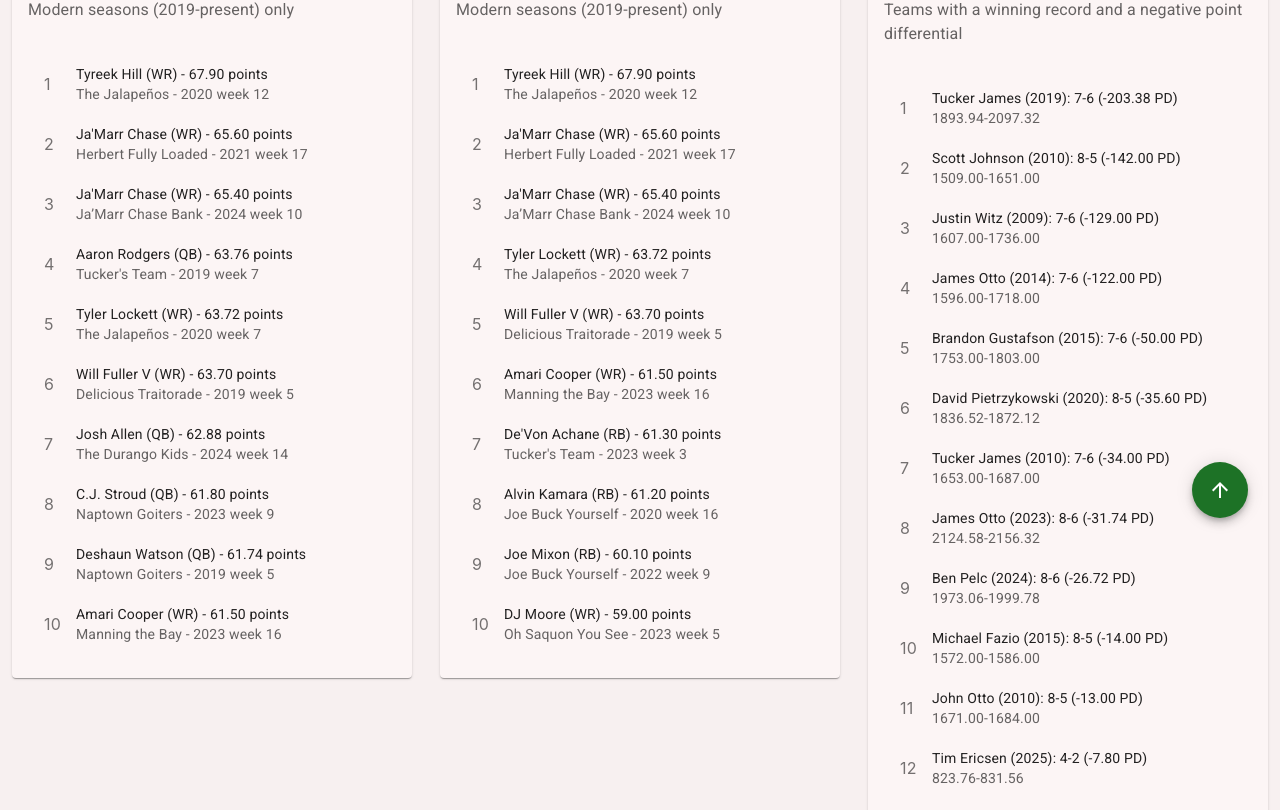
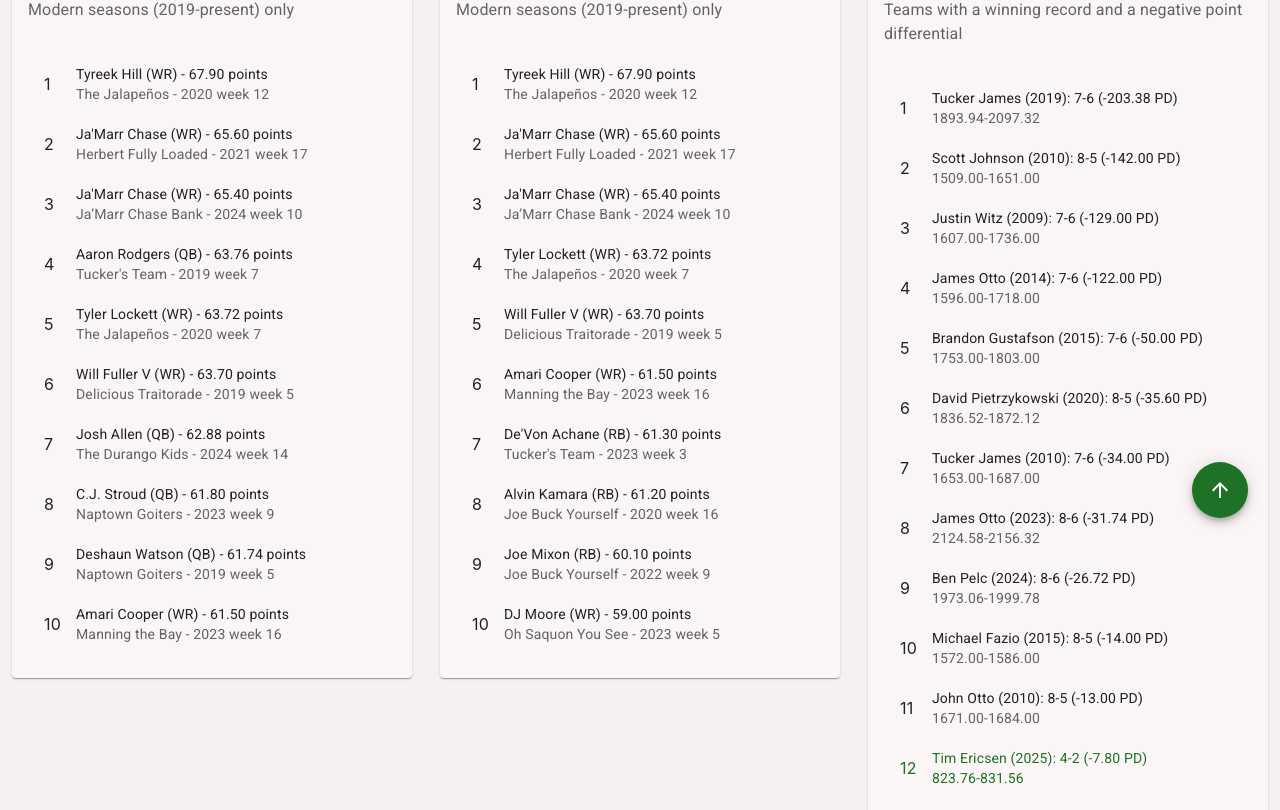
Before and after one commit to MFazio23/ESPN-FFB-Web, a React (Vite) app: page /history/various-facts in a window 1280 px wide. Shown: the part 250-1060 px from the top of the page. Built offline with nearby package versions, Linux system fonts and the light colour scheme.

Commit message:
Add isCurrent to various fact cards to highlight current season entries

```diff
--- a/src/data/files/various-fact-cards.json
+++ b/src/data/files/various-fact-cards.json
@@ -6,52 +6,62 @@
       {
         "number": 1,
         "title": "Tyreek Hill (WR) - 67.90 points",
-        "subtitle": "The Jalapeños - 2020 week 12"
+        "subtitle": "The Jalapeños - 2020 week 12",
+        "isCurrent": false
       },
       {
         "number": 2,
         "title": "Ja'Marr Chase (WR) - 65.60 points",
-        "subtitle": "Herbert Fully Loaded - 2021 week 17"
+        "subtitle": "Herbert Fully Loaded - 2021 week 17",
+        "isCurrent": false
       },
       {
         "number": 3,
         "title": "Ja'Marr Chase (WR) - 65.40 points",
-        "subtitle": "Ja’Marr Chase Bank - 2024 week 10"
+        "subtitle": "Ja’Marr Chase Bank - 2024 week 10",
+        "isCurrent": false
       },
       {
         "number": 4,
         "title": "Aaron Rodgers (QB) - 63.76 points",
-        "subtitle": "Tucker's Team - 2019 week 7"
+        "subtitle": "Tucker's Team - 2019 week 7",
+        "isCurrent": false
       },
       {
         "number": 5,
         "title": "Tyler Lockett (WR) - 63.72 points",
-        "subtitle": "The Jalapeños - 2020 week 7"
+        "subtitle": "The Jalapeños - 2020 week 7",
+        "isCurrent": false
       },
       {
         "number": 6,
         "title": "Will Fuller V (WR) - 63.70 points",
-        "subtitle": "Delicious Traitorade - 2019 week 5"
+        "subtitle": "Delicious Traitorade - 2019 week 5",
+        "isCurrent": false
       },
       {
         "number": 7,
         "title": "Josh Allen (QB) - 62.88 points",
-        "subtitle": "The Durango Kids - 2024 week 14"
+        "subtitle": "The Durango Kids - 2024 week 14",
+        "isCurrent": false
       },
       {
         "number": 8,
         "title": "C.J. Stroud (QB) - 61.80 points",
-        "subtitle": "Naptown Goiters - 2023 week 9"
+        "subtitle": "Naptown Goiters - 2023 week 9",
+        "isCurrent": false
       },
       {
         "number": 9,
         "title": "Deshaun Watson (QB) - 61.74 points",
-        "subtitle": "Naptown Goiters - 2019 week 5"
+        "subtitle": "Naptown Goiters - 2019 week 5",
+        "isCurrent": false
       },
       {
         "number": 10,
         "title": "Amari Cooper (WR) - 61.50 points",
-        "subtitle": "Manning the Bay - 2023 week 16"
+        "subtitle": "Manning the Bay - 2023 week 16",
+        "isCurrent": false
       }
     ]
   },
@@ -62,52 +72,62 @@
       {
         "number": 1,
         "title": "Tyreek Hill (WR) - 67.90 points",
-        "subtitle": "The Jalapeños - 2020 week 12"
+        "subtitle": "The Jalapeños - 2020 week 12",
+        "isCurrent": false
       },
       {
         "number": 2,
         "title": "Ja'Marr Chase (WR) - 65.60 points",
-        "subtitle": "Herbert Fully Loaded - 2021 week 17"
+        "subtitle": "Herbert Fully Loaded - 2021 week 17",
+        "isCurrent": false
       },
       {
         "number": 3,
         "title": "Ja'Marr Chase (WR) - 65.40 points",
-        "subtitle": "Ja’Marr Chase Bank - 2024 week 10"
+        "subtitle": "Ja’Marr Chase Bank - 2024 week 10",
+        "isCurrent": false
       },
       {
         "number": 4,
         "title": "Tyler Lockett (WR) - 63.72 points",
-        "subtitle": "The Jalapeños - 2020 week 7"
+        "subtitle": "The Jalapeños - 2020 week 7",
+        "isCurrent": false
       },
       {
         "number": 5,
         "title": "Will Fuller V (WR) - 63.70 points",
-        "subtitle": "Delicious Traitorade - 2019 week 5"
+        "subtitle": "Delicious Traitorade - 2019 week 5",
+        "isCurrent": false
       },
       {
         "number": 6,
         "title": "Amari Cooper (WR) - 61.50 points",
-        "subtitle": "Manning the Bay - 2023 week 16"
+        "subtitle": "Manning the Bay - 2023 week 16",
+        "isCurrent": false
       },
       {
         "number": 7,
         "title": "De'Von Achane (RB) - 61.30 points",
-        "subtitle": "Tucker's Team - 2023 week 3"
+        "subtitle": "Tucker's Team - 2023 week 3",
+        "isCurrent": false
       },
       {
         "number": 8,
         "title": "Alvin Kamara (RB) - 61.20 points",
-        "subtitle": "Joe Buck Yourself - 2020 week 16"
+        "subtitle": "Joe Buck Yourself - 2020 week 16",
+        "isCurrent": false
       },
       {
         "number": 9,
         "title": "Joe Mixon (RB) - 60.10 points",
-        "subtitle": "Joe Buck Yourself - 2022 week 9"
+        "subtitle": "Joe Buck Yourself - 2022 week 9",
+        "isCurrent": false
       },
       {
         "number": 10,
         "title": "DJ Moore (WR) - 59.00 points",
-        "subtitle": "Oh Saquon You See - 2023 week 5"
+        "subtitle": "Oh Saquon You See - 2023 week 5",
+        "isCurrent": false
       }
     ]
   },
@@ -118,67 +138,80 @@
       {
         "number": 1,
         "title": "Tucker James (2019): 7-6 (-203.38 PD)",
-        "subtitle": "1893.94-2097.32"
+        "subtitle": "1893.94-2097.32",
+        "isCurrent": false
       },
       {
         "number": 2,
         "title": "Scott Johnson (2010): 8-5 (-142.00 PD)",
-        "subtitle": "1509.00-1651.00"
+        "subtitle": "1509.00-1651.00",
+        "isCurrent": false
       },
       {
         "number": 3,
         "title": "Justin Witz (2009): 7-6 (-129.00 PD)",
-        "subtitle": "1607.00-1736.00"
+        "subtitle": "1607.00-1736.00",
+        "isCurrent": false
       },
       {
         "number": 4,
         "title": "James Otto (2014): 7-6 (-122.00 PD)",
-        "subtitle": "1596.00-1718.00"
+        "subtitle": "1596.00-1718.00",
+        "isCurrent": false
       },
       {
         "number": 5,
         "title": "Brandon Gustafson (2015): 7-6 (-50.00 PD)",
-        "subtitle": "1753.00-1803.00"
+        "subtitle": "1753.00-1803.00",
+        "isCurrent": false
       },
       {
         "number": 6,
         "title": "David Pietrzykowski (2020): 8-5 (-35.60 PD)",
-        "subtitle": "1836.52-1872.12"
+        "subtitle": "1836.52-1872.12",
+        "isCurrent": false
       },
       {
         "number": 7,
         "title": "Tucker James (2010): 7-6 (-34.00 PD)",
-        "subtitle": "1653.00-1687.00"
+        "subtitle": "1653.00-1687.00",
+        "isCurrent": false
       },
       {
         "number": 8,
         "title": "James Otto (2023): 8-6 (-31.74 PD)",
-        "subtitle": "2124.58-2156.32"
+        "subtitle": "2124.58-2156.32",
+        "isCurrent": false
       },
       {
         "number": 9,
         "title": "Ben Pelc (2024): 8-6 (-26.72 PD)",
-        "subtitle": "1973.06-1999.78"
+        "subtitle": "1973.06-1999.78",
+        "isCurrent": false
       },
       {
         "number": 10,
         "title": "Michael Fazio (2015): 8-5 (-14.00 PD)",
-        "subtitle": "1572.00-1586.00"
+        "subtitle": "1572.00-1586.00",
+        "isCurrent": false
       },
       {
         "number": 11,
         "title": "John Otto (2010): 8-5 (-13.00 PD)",
-        "subtitle": "1671.00-1684.00"
+        "subtitle": "1671.00-1684.00",
+        "isCurrent": false
       },
       {
         "number": 12,
         "title": "Tim Ericsen (2025): 4-2 (-7.80 PD)",
-        "subtitle": "823.76-831.56"
+        "subtitle": "823.76-831.56",
+        "isCurrent": true
       },
       {
         "number": 13,
         "title": "Ben Pelc (2019): 7-6 (-0.84 PD)",
-        "subtitle": "1907.38-1908.22"
+        "subtitle": "1907.38-1908.22",
+        "isCurrent": false
       }
     ]
   },
@@ -189,57 +222,68 @@
       {
         "number": 1,
         "title": "Nick Kwiecien (2023): 6-8 (145.48 PD)",
-        "subtitle": "2302.82-2157.34"
+        "subtitle": "2302.82-2157.34",
+        "isCurrent": false
       },
       {
         "number": 2,
         "title": "Juan Pablo Siller (2019): 6-7 (87.04 PD)",
-        "subtitle": "1903.90-1816.86"
+        "subtitle": "1903.90-1816.86",
+        "isCurrent": false
       },
       {
         "number": 3,
         "title": "Tim Ericsen (2022): 6-8 (69.66 PD)",
-        "subtitle": "2289.66-2220.00"
+        "subtitle": "2289.66-2220.00",
+        "isCurrent": false
       },
       {
         "number": 4,
         "title": "Blayne Roselle (2022): 6-8 (66.16 PD)",
-        "subtitle": "1925.78-1859.62"
+        "subtitle": "1925.78-1859.62",
+        "isCurrent": false
       },
       {
         "number": 5,
         "title": "Tim Ericsen (2023): 6-8 (66.12 PD)",
-        "subtitle": "2115.52-2049.40"
+        "subtitle": "2115.52-2049.40",
+        "isCurrent": false
       },
       {
         "number": 6,
         "title": "Ben Ericsen (2011): 6-7 (66.00 PD)",
-        "subtitle": "1782.00-1716.00"
+        "subtitle": "1782.00-1716.00",
+        "isCurrent": false
       },
       {
         "number": 7,
         "title": "Dave Smith (2010): 5-8 (41.00 PD)",
-        "subtitle": "1642.00-1601.00"
+        "subtitle": "1642.00-1601.00",
+        "isCurrent": false
       },
       {
         "number": 8,
         "title": "David Breen (2009): 6-7 (25.00 PD)",
-        "subtitle": "1898.00-1873.00"
+        "subtitle": "1898.00-1873.00",
+        "isCurrent": false
       },
       {
         "number": 9,
         "title": "Tim Ericsen (2009): 6-7 (25.00 PD)",
-        "subtitle": "1898.00-1873.00"
+        "subtitle": "1898.00-1873.00",
+        "isCurrent": false
       },
       {
         "number": 10,
         "title": "David Pietrzykowski (2014): 6-7 (21.00 PD)",
-        "subtitle": "1809.00-1788.00"
+        "subtitle": "1809.00-1788.00",
+        "isCurrent": false
       },
       {
         "number": 11,
         "title": "Tucker James (2014): 5-8 (7.00 PD)",
-        "subtitle": "1888.00-1881.00"
+        "subtitle": "1888.00-1881.00",
+        "isCurrent": false
       }
     ]
   },
@@ -250,72 +294,86 @@
       {
         "number": 1,
         "title": "Tim Ericsen",
-        "subtitle": "11 perfect weeks"
+        "subtitle": "11 perfect weeks",
+        "isCurrent": false
       },
       {
         "number": 2,
         "title": "Ben Pelc",
-        "subtitle": "8 perfect weeks"
+        "subtitle": "8 perfect weeks",
+        "isCurrent": false
       },
       {
         "number": 3,
         "title": "Nick Kwiecien",
-        "subtitle": "7 perfect weeks"
+        "subtitle": "7 perfect weeks",
+        "isCurrent": false
       },
       {
         "number": 4,
         "title": "Scott Johnson",
-        "subtitle": "6 perfect weeks"
+        "subtitle": "6 perfect weeks",
+        "isCurrent": false
       },
       {
         "number": 5,
         "title": "James Otto",
-        "subtitle": "5 perfect weeks"
+        "subtitle": "5 perfect weeks",
+        "isCurrent": false
       },
       {
         "number": 6,
         "title": "Michael Fazio",
-        "subtitle": "5 perfect weeks"
+        "subtitle": "5 perfect weeks",
+        "isCurrent": false
       },
       {
         "number": 7,
         "title": "Ben Ericsen",
-        "subtitle": "5 perfect weeks"
+        "subtitle": "5 perfect weeks",
+        "isCurrent": false
       },
       {
         "number": 8,
         "title": "Tucker James",
-        "subtitle": "4 perfect weeks"
+        "subtitle": "4 perfect weeks",
+        "isCurrent": false
       },
       {
         "number": 9,
         "title": "Juan Pablo Siller",
-        "subtitle": "3 perfect weeks"
+        "subtitle": "3 perfect weeks",
+        "isCurrent": false
       },
       {
         "number": 10,
         "title": "Justin Witz",
-        "subtitle": "2 perfect weeks"
+        "subtitle": "2 perfect weeks",
+        "isCurrent": false
       },
       {
         "number": 11,
         "title": "David Pietrzykowski",
-        "subtitle": "2 perfect weeks"
+        "subtitle": "2 perfect weeks",
+        "isCurrent": false
       },
       {
         "number": 12,
         "title": "Blayne Roselle",
-        "subtitle": "1 perfect week"
+        "subtitle": "1 perfect week",
+        "isCurrent": false
       },
       {
         "number": 13,
         "title": "Rolando Lopez",
-        "subtitle": "1 perfect week"
+        "subtitle": "1 perfect week",
+        "isCurrent": false
       },
       {
         "number": 14,
         "title": "Ben Green",
-        "subtitle": "1 perfect week"
+        "subtitle": "1 perfect week",
+        "isCurrent": false
       }
     ]
   },
@@ -326,62 +384,74 @@
       {
         "number": 1,
         "title": "Bye Week Dominators - 182.89 points",
-        "subtitle": "Week 15, 2019 (Actual: 185.56 points)"
+        "subtitle": "Week 15, 2019 (Actual: 185.56 points)",
+        "isCurrent": false
       },
       {
         "number": 2,
         "title": "Flo'Rida Flock - 180.06 points",
-        "subtitle": "Week 16, 2024 (Actual: 154.34 points)"
+        "subtitle": "Week 16, 2024 (Actual: 154.34 points)",
+        "isCurrent": false
       },
       {
         "number": 3,
         "title": "Oh Saquon You See - 178.72 points",
-        "subtitle": "Week 10, 2021 (Actual: 158.88 points)"
+        "subtitle": "Week 10, 2021 (Actual: 158.88 points)",
+        "isCurrent": false
       },
       {
         "number": 4,
         "title": "Uncooked Box - 178.36 points",
-        "subtitle": "Week 6, 2021 (Actual: 161.96 points)"
+        "subtitle": "Week 6, 2021 (Actual: 161.96 points)",
+        "isCurrent": false
       },
       {
         "number": 5,
         "title": "Uncooked Box - 178.12 points",
-        "subtitle": "Week 16, 2020 (Actual: 199.66 points)"
+        "subtitle": "Week 16, 2020 (Actual: 199.66 points)",
+        "isCurrent": false
       },
       {
         "number": 6,
         "title": "Bye Week Dominators - 177.47 points",
-        "subtitle": "Week 16, 2019 (Actual: 170.86 points)"
+        "subtitle": "Week 16, 2019 (Actual: 170.86 points)",
+        "isCurrent": false
       },
       {
         "number": 7,
         "title": "Oh Saquon You See - 177.09 points",
-        "subtitle": "Week 3, 2021 (Actual: 197.40 points)"
+        "subtitle": "Week 3, 2021 (Actual: 197.40 points)",
+        "isCurrent": false
       },
       {
         "number": 8,
         "title": "Uncooked Box - 176.86 points",
-        "subtitle": "Week 5, 2021 (Actual: 218.02 points)"
+        "subtitle": "Week 5, 2021 (Actual: 218.02 points)",
+        "isCurrent": false
       },
       {
         "number": 9,
         "title": "My Ball Zach Ertz - 176.60 points",
-        "subtitle": "Week 17, 2024 (Actual: 175.52 points)"
+        "subtitle": "Week 17, 2024 (Actual: 175.52 points)",
+        "isCurrent": false
       },
       {
         "number": 10,
         "title": "Uncooked Box - 176.22 points",
-        "subtitle": "Week 10, 2021 (Actual: 192.68 points)"
+        "subtitle": "Week 10, 2021 (Actual: 192.68 points)",
+        "isCurrent": false
       },
       {
         "number": 11,
         "title": "Naptown Goiters - 175.56 points",
-        "subtitle": "Week 13, 2021 (Actual: 208.80 points)"
+        "subtitle": "Week 13, 2021 (Actual: 208.80 points)",
+        "isCurrent": false
       },
       {
         "number": 12,
         "title": "Ja’Marr Chase Bank - 175.25 points",
-        "subtitle": "Week 12, 2023 (Actual: 136.04 points)"
+        "subtitle": "Week 12, 2023 (Actual: 136.04 points)",
+        "isCurrent": false
       }
     ]
   },
@@ -392,62 +462,74 @@
       {
         "number": 1,
         "title": "Naptown Goiters - 112.24 points",
-        "subtitle": "Week 5, 2019: 262.62 (A) vs. 150.38 (P)"
+        "subtitle": "Week 5, 2019: 262.62 (A) vs. 150.38 (P)",
+        "isCurrent": false
       },
       {
         "number": 2,
         "title": "Delicious Traitorade - 102.71 points",
-        "subtitle": "Week 5, 2019: 268.02 (A) vs. 165.31 (P)"
+        "subtitle": "Week 5, 2019: 268.02 (A) vs. 165.31 (P)",
+        "isCurrent": false
       },
       {
         "number": 3,
         "title": "Uncooked Box - 85.62 points",
-        "subtitle": "Week 3, 2023: 254.46 (A) vs. 168.84 (P)"
+        "subtitle": "Week 3, 2023: 254.46 (A) vs. 168.84 (P)",
+        "isCurrent": false
       },
       {
         "number": 4,
         "title": "Am I Going Over?? - 84.23 points",
-        "subtitle": "Week 5, 2019: 246.82 (A) vs. 162.59 (P)"
+        "subtitle": "Week 5, 2019: 246.82 (A) vs. 162.59 (P)",
+        "isCurrent": false
       },
       {
         "number": 5,
         "title": "Manning the Bay - 81.08 points",
-        "subtitle": "Week 2, 2020: 219.36 (A) vs. 138.28 (P)"
+        "subtitle": "Week 2, 2020: 219.36 (A) vs. 138.28 (P)",
+        "isCurrent": false
       },
       {
         "number": 6,
         "title": "The Jalapeños - 81.01 points",
-        "subtitle": "Week 12, 2020: 247.84 (A) vs. 166.83 (P)"
+        "subtitle": "Week 12, 2020: 247.84 (A) vs. 166.83 (P)",
+        "isCurrent": false
       },
       {
         "number": 7,
         "title": "Am I Going Over?? - 80.90 points",
-        "subtitle": "Week 2, 2020: 232.12 (A) vs. 151.22 (P)"
+        "subtitle": "Week 2, 2020: 232.12 (A) vs. 151.22 (P)",
+        "isCurrent": false
       },
       {
         "number": 8,
         "title": "Ja’Marr Chase Bank - 79.43 points",
-        "subtitle": "Week 13, 2023: 246.90 (A) vs. 167.47 (P)"
+        "subtitle": "Week 13, 2023: 246.90 (A) vs. 167.47 (P)",
+        "isCurrent": false
       },
       {
         "number": 9,
         "title": "Sputnik's Mad Russians - 79.39 points",
-        "subtitle": "Week 10, 2019: 223.42 (A) vs. 144.03 (P)"
+        "subtitle": "Week 10, 2019: 223.42 (A) vs. 144.03 (P)",
+        "isCurrent": false
       },
       {
         "number": 10,
         "title": "The Durango Kids - 78.02 points",
-        "subtitle": "Week 13, 2023: 227.28 (A) vs. 149.26 (P)"
+        "subtitle": "Week 13, 2023: 227.28 (A) vs. 149.26 (P)",
+        "isCurrent": false
       },
       {
         "number": 11,
         "title": "Ja’Marr Chase Bank - 77.63 points",
-        "subtitle": "Week 5, 2023: 234.94 (A) vs. 157.31 (P)"
+        "subtitle": "Week 5, 2023: 234.94 (A) vs. 157.31 (P)",
+        "isCurrent": false
       },
       {
         "number": 12,
         "title": "Naptown Goiters - 77.46 points",
-        "subtitle": "Week 11, 2021: 234.28 (A) vs. 156.82 (P)"
+        "subtitle": "Week 11, 2021: 234.28 (A) vs. 156.82 (P)",
+        "isCurrent": false
       }
     ]
   },
@@ -458,62 +540,74 @@
       {
         "number": 1,
         "title": "Naptown Goiters - -94.18 points",
-        "subtitle": "Week 3, 2024: 73.46 (A) vs. 167.64 (P)"
+        "subtitle": "Week 3, 2024: 73.46 (A) vs. 167.64 (P)",
+        "isCurrent": false
       },
       {
         "number": 2,
         "title": "Uncooked Box - -87.17 points",
-        "subtitle": "Week 9, 2023: 60.62 (A) vs. 147.79 (P)"
+        "subtitle": "Week 9, 2023: 60.62 (A) vs. 147.79 (P)",
+        "isCurrent": false
       },
       {
         "number": 3,
         "title": "Throw it I am Open - -69.99 points",
-        "subtitle": "Week 10, 2020: 78.24 (A) vs. 148.23 (P)"
+        "subtitle": "Week 10, 2020: 78.24 (A) vs. 148.23 (P)",
+        "isCurrent": false
       },
       {
         "number": 4,
         "title": "Bye Week Dominators - -68.53 points",
-        "subtitle": "Week 11, 2023: 82.54 (A) vs. 151.07 (P)"
+        "subtitle": "Week 11, 2023: 82.54 (A) vs. 151.07 (P)",
+        "isCurrent": false
       },
       {
         "number": 5,
         "title": "Bye Week Dominators - -67.90 points",
-        "subtitle": "Week 4, 2022: 70.48 (A) vs. 138.38 (P)"
+        "subtitle": "Week 4, 2022: 70.48 (A) vs. 138.38 (P)",
+        "isCurrent": false
       },
       {
         "number": 6,
         "title": "Flo'Rida Flock - -65.78 points",
-        "subtitle": "Week 6, 2025: 98.88 (A) vs. 164.66 (P)"
+        "subtitle": "Week 6, 2025: 98.88 (A) vs. 164.66 (P)",
+        "isCurrent": true
       },
       {
         "number": 7,
         "title": "Naptown Goiters - -63.88 points",
-        "subtitle": "Week 13, 2023: 76.76 (A) vs. 140.64 (P)"
+        "subtitle": "Week 13, 2023: 76.76 (A) vs. 140.64 (P)",
+        "isCurrent": false
       },
       {
         "number": 8,
         "title": "The Jalapeños - -63.77 points",
-        "subtitle": "Week 14, 2023: 76.64 (A) vs. 140.41 (P)"
+        "subtitle": "Week 14, 2023: 76.64 (A) vs. 140.41 (P)",
+        "isCurrent": false
       },
       {
         "number": 9,
         "title": "Bye Week Dominators - -62.95 points",
-        "subtitle": "Week 3, 2024: 88.60 (A) vs. 151.55 (P)"
+        "subtitle": "Week 3, 2024: 88.60 (A) vs. 151.55 (P)",
+        "isCurrent": false
       },
       {
         "number": 10,
         "title": "Tucker's Team - -61.23 points",
-        "subtitle": "Week 12, 2020: 104.36 (A) vs. 165.59 (P)"
+        "subtitle": "Week 12, 2020: 104.36 (A) vs. 165.59 (P)",
+        "isCurrent": false
       },
       {
         "number": 11,
         "title": "Tucker's Team - -60.76 points",
-        "subtitle": "Week 6, 2023: 85.24 (A) vs. 146.00 (P)"
+        "subtitle": "Week 6, 2023: 85.24 (A) vs. 146.00 (P)",
+        "isCurrent": false
       },
       {
         "number": 12,
         "title": "Uncooked Box - -60.58 points",
-        "subtitle": "Week 3, 2024: 96.82 (A) vs. 157.40 (P)"
+        "subtitle": "Week 3, 2024: 96.82 (A) vs. 157.40 (P)",
+        "isCurrent": false
       }
     ]
   }
--- a/src/history/various-facts/VariousFactCard.tsx
+++ b/src/history/various-facts/VariousFactCard.tsx
@@ -1,4 +1,4 @@
-import {Card, CardContent, CardHeader, List, ListItem, ListItemIcon, ListItemText} from '@mui/material';
+import {Card, CardContent, CardHeader, List, ListItem, ListItemIcon, ListItemText, useTheme} from '@mui/material';
 import Box from '@mui/material/Box';
 import {VariousFactCardData} from './VariousFactTypes';
 
@@ -8,6 +8,7 @@ interface VariousFactCardProps {
 
 export const VariousFactCard = ({card}: VariousFactCardProps) => {
     if (!card) return null;
+    const theme = useTheme();
     const {title, subtitle, entries} = card;
     return (
         <Card sx={{width: 400}}>
@@ -17,8 +18,15 @@ export const VariousFactCard = ({card}: VariousFactCardProps) => {
                     <List dense={true} disablePadding={true}>
                         {entries.map(entry => (
                             <ListItem key={entry.number}>
-                                <ListItemIcon sx={{minWidth: 32}}>{entry.number}</ListItemIcon>
-                                <ListItemText primary={entry.title} secondary={entry.subtitle}/>
+                                <ListItemIcon sx={{
+                                    minWidth: 32,
+                                    color: entry.isCurrent ? theme.palette.primary.main : theme.palette.text.primary
+                                }}
+                                >{entry.number}</ListItemIcon>
+                                <ListItemText
+                                    sx={{color: entry.isCurrent ? theme.palette.primary.main : theme.palette.text.primary}}
+                                    slotProps={{secondary: {color: entry.isCurrent ? theme.palette.primary.main : theme.palette.text.secondary}}}
+                                    primary={entry.title} secondary={entry.subtitle}/>
                             </ListItem>
                         ))}
                     </List>
--- a/src/history/various-facts/VariousFactTypes.ts
+++ b/src/history/various-facts/VariousFactTypes.ts
@@ -2,6 +2,7 @@ export interface VariousFactCardEntry {
     number: number;
     title: string;
     subtitle?: string;
+    isCurrent?: boolean;
 }
 
 export interface VariousFactCardData {
```
